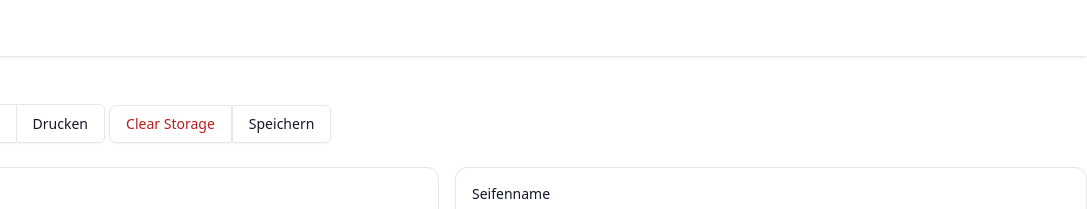
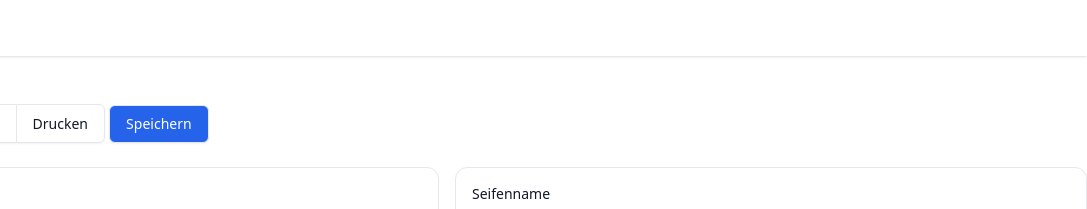
Before and after one commit to constantinX/baba-labels, a plain HTML site: page index.html in a window 1280 px wide. Shown: the top 209 px of the page, 193-1280 px from the left. Drawn offline with nearby package versions, Linux system fonts and the light colour scheme.

Commit message:
changed buttons

```diff
--- a/index.html
+++ b/index.html
@@ -136,13 +136,13 @@
         <button
           aria-current="page"
           id="btn_clear_storage"
-          class="py-4 px-6 md:py-2 md:px-4 text-sm font-medium text-red-700 bg-white rounded-l-lg border border-gray-200 hover:bg-gray-100 focus:z-10 focus:ring-2 focus:ring-blue-700 focus:text-blue-700 dark:bg-gray-700 dark:border-gray-600 dark:text-white dark:hover:text-white dark:hover:bg-gray-600 dark:focus:ring-blue-500 dark:focus:text-white"
+          class="hidden py-4 px-6 md:py-2 md:px-4 text-sm font-medium text-red-700 bg-white rounded-l-lg border border-gray-200 hover:bg-gray-100 focus:z-10 focus:ring-2 focus:ring-blue-700 focus:text-blue-700 dark:bg-gray-700 dark:border-gray-600 dark:text-white dark:hover:text-white dark:hover:bg-gray-600 dark:focus:ring-blue-500 dark:focus:text-white"
         >
           Clear Storage
         </button>
         <button
           id="btn_save"
-          class="py-4 px-6 md:py-2 md:px-4 text-sm font-medium text-gray-900 bg-white rounded-r-md border border-gray-200 hover:bg-gray-100 hover:text-blue-700 focus:z-10 focus:ring-2 focus:ring-blue-700 focus:text-blue-700 dark:bg-gray-700 dark:border-gray-600 dark:text-white dark:hover:text-white dark:hover:bg-gray-600 dark:focus:ring-blue-500 dark:focus:text-white"
+          class="py-4 px-6 md:py-2 md:px-4 text-sm font-medium bg-blue-600 text-white rounded-md border border-gray-200 hover:bg-gray-100 hover:text-blue-700 focus:z-10 focus:ring-2 focus:ring-blue-700 focus:text-white dark:bg-gray-700 dark:border-gray-600 dark:text-white dark:hover:text-white dark:hover:bg-gray-600 dark:focus:ring-blue-500 dark:focus:text-white"
         >
           Speichern
         </button>
```
